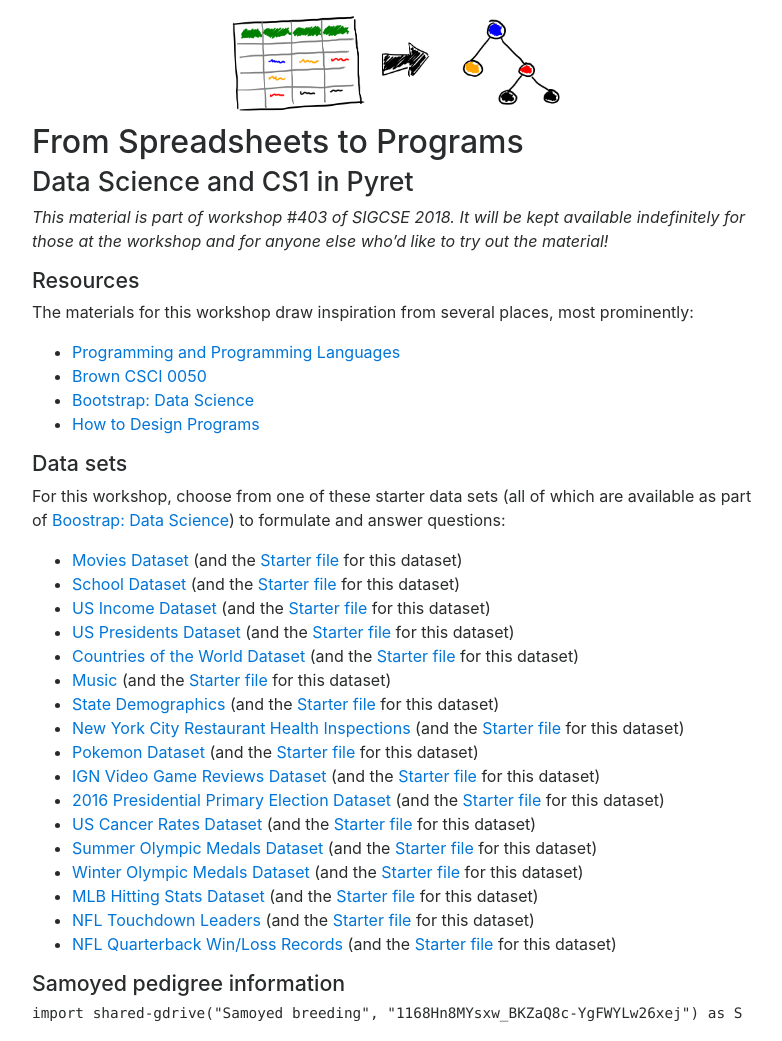
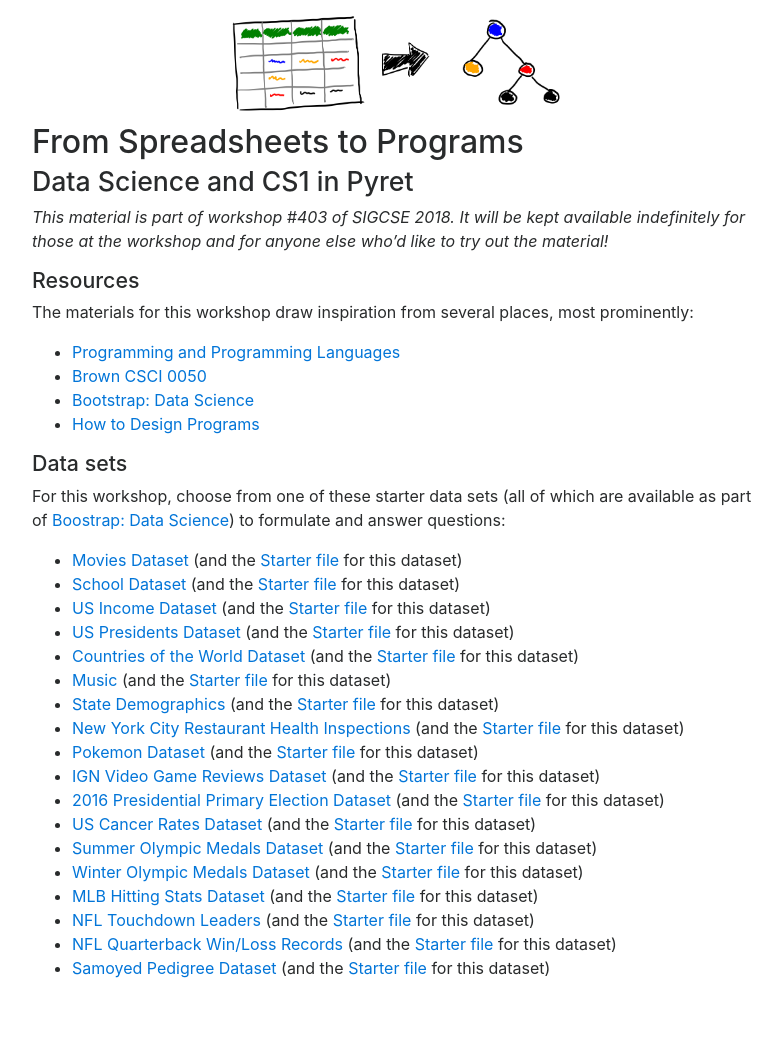
Before and after one commit to spreadsheets-to-programs/spreadsheets-to-programs.github.io, a Jekyll site: the page built from index.md, in a window 1280 px wide. Shown: the whole page, without its empty margins (243-1025 px from the left). Built offline with Jekyll 4.4.1, drawn with Linux system fonts in a browser that asks for light colours; nearby versions of some CDN libraries; after the commit the page ends 996 px from its top, so only the background shows below that.

Commit message:
Adding Samoyed breeding as spreadsheet and starter file

````diff
--- a/index.md
+++ b/index.md
@@ -42,8 +42,4 @@ For this workshop, choose from one of these starter data sets (all of which are
  - [MLB Hitting Stats Dataset](https://docs.google.com/spreadsheets/d/157Bi2kniAJybuV1X_9h4Z6DaZSVPK3vPf697feXcyv8) (and the [Starter file](https://code.pyret.org/editor#share=1_d80_yLylUXz32QrEsN9EjtHEHJ8gB34) for this dataset)
  - [NFL Touchdown Leaders](https://docs.google.com/spreadsheets/d/156Q1HxZ-MJvByEKVoIMPmVELtQwiUb3uJEszmkndrMs) (and the [Starter file](https://code.pyret.org/editor#share=1wb4fwcItuACau5j2g0Op_IWTDx9EN4iZ) for this dataset)
  - [NFL Quarterback Win/Loss Records](https://docs.google.com/spreadsheets/d/1aVQz1PxO7LYM131LpwJUH_5fjjIF9L0JlhDvR75c5HY) (and the [Starter file](https://code.pyret.org/editor#share=1k-VFc99jnKJeX6_C_9Horo1RUq7yz9oM) for this dataset)
-
-### Samoyed pedigree information
-```
-import shared-gdrive("Samoyed breeding", "1168Hn8MYsxw_BKZaQ8c-YgFWYLw26xej") as S
-```
+ - [Samoyed Pedigree Dataset](https://docs.google.com/spreadsheets/d/1lOyPpnL7JgJEsCLQbUudiZJu8OTkpcn1-CCI9qLd3N8) (and the [Starter file](https://code.pyret.org/editor#share=1168Hn8MYsxw_BKZaQ8c-YgFWYLw26xej) for this dataset)
````
